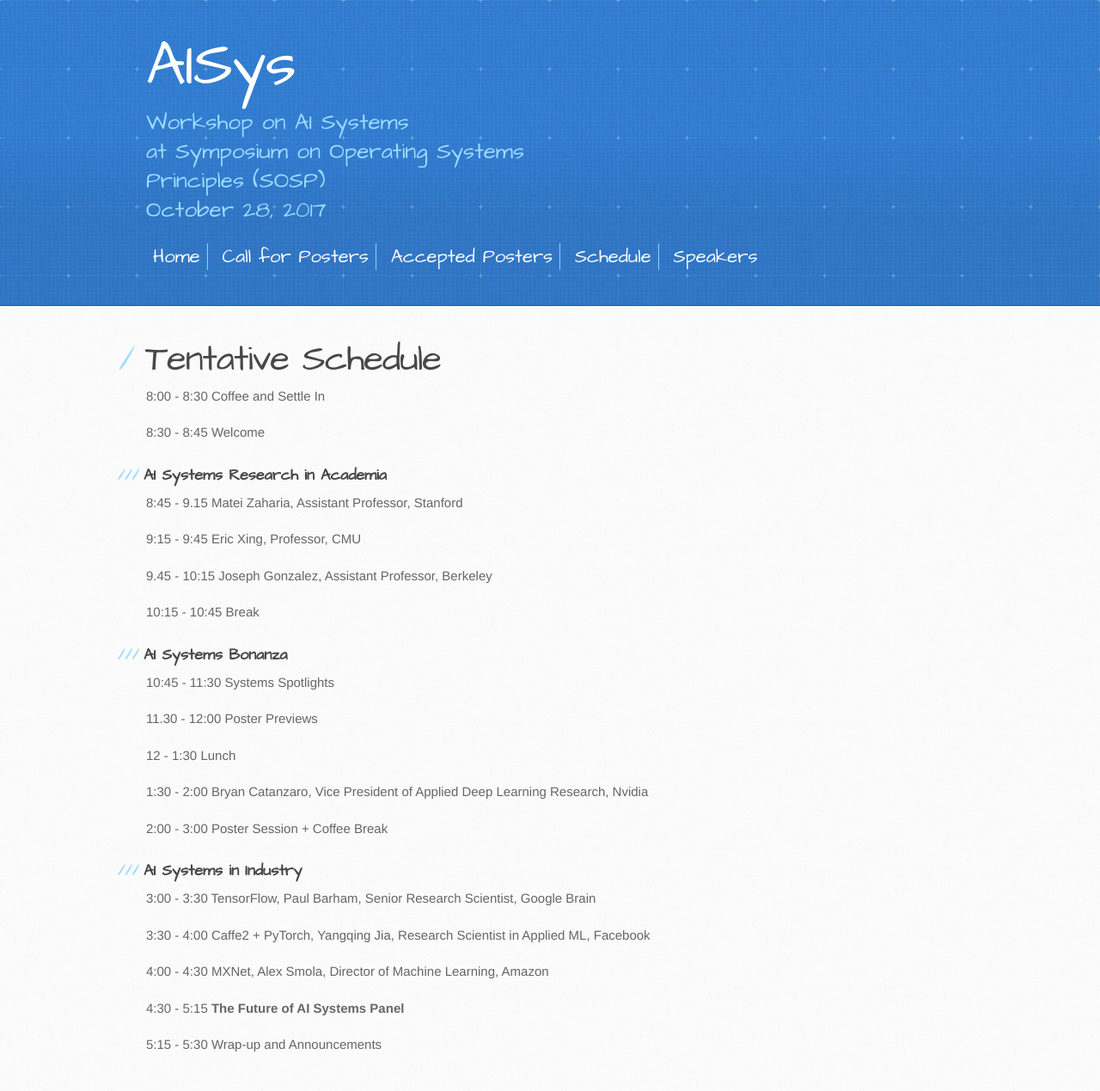
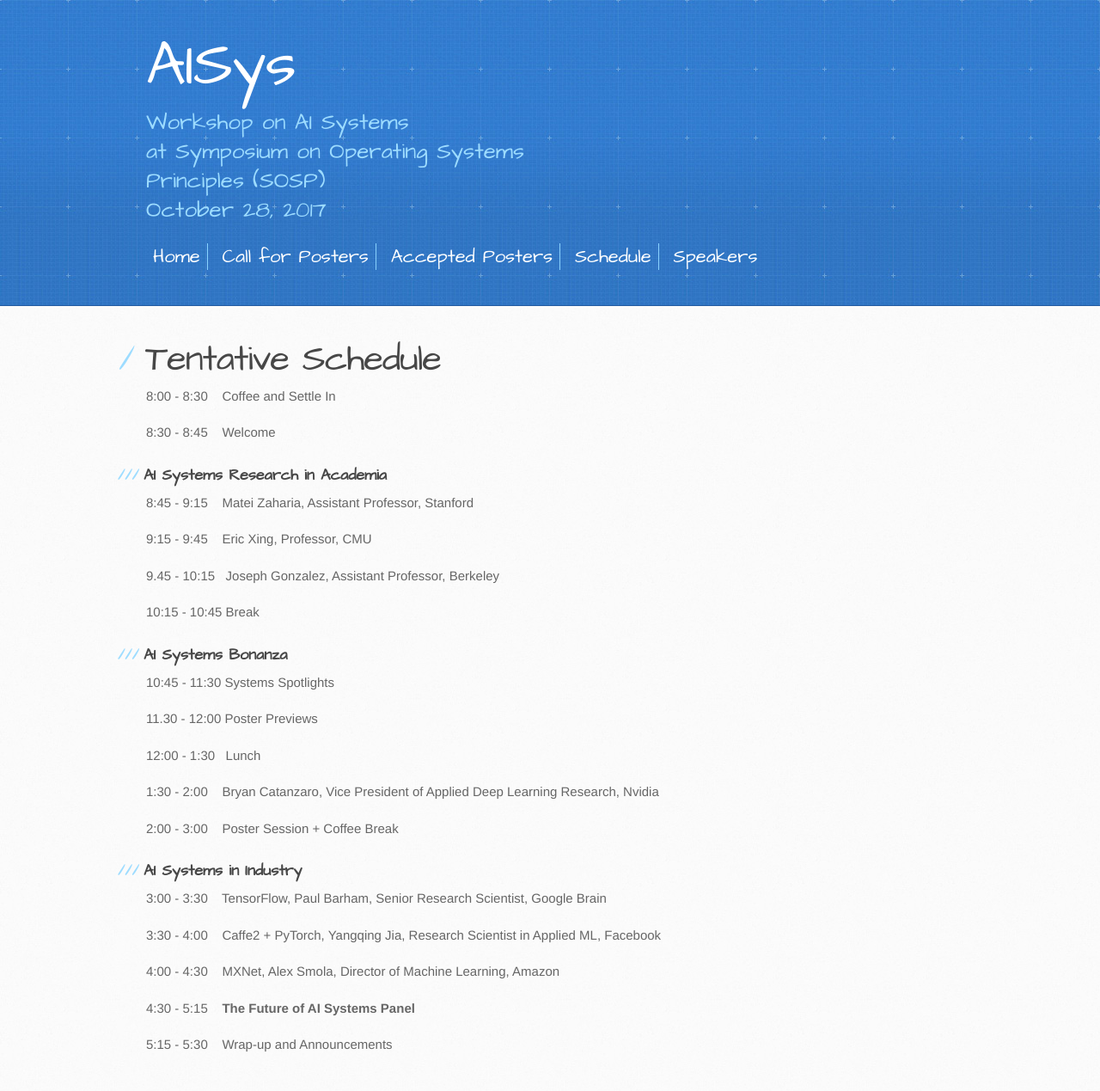
Before and after one commit to LearningSys/sosp17, a Jekyll site: the page built from schedule.md, in a window 1280 px wide. Shown: the whole page at 86% size. Built offline with Jekyll 4.4.1, drawn with Linux system fonts in a browser that asks for light colours; our own code applies the rules of GitHub Pages for plain Markdown files; the repository's description, which GitHub fills in, is left out.

Commit message:
schedule format tweaks

```diff
--- a/schedule.md
+++ b/schedule.md
@@ -1,16 +1,16 @@
 # Tentative Schedule
 
-8:00 - 8:30            Coffee and Settle In
+8:00 - 8:30 &nbsp;&nbsp;     Coffee and Settle In
 
-8:30 - 8:45            Welcome
+8:30 - 8:45 &nbsp;&nbsp;     Welcome
 
 ### AI Systems Research in Academia
 
-8:45 - 9.15            Matei Zaharia, Assistant Professor, Stanford
+8:45 - 9:15 &nbsp;&nbsp;     Matei Zaharia, Assistant Professor, Stanford
 
-9:15 - 9:45            Eric Xing, Professor, CMU
+9:15 - 9:45 &nbsp;&nbsp;     Eric Xing, Professor, CMU
 
-9.45 - 10:15          Joseph Gonzalez, Assistant Professor, Berkeley
+9.45 - 10:15 &nbsp;          Joseph Gonzalez, Assistant Professor, Berkeley
 
 
 10:15 - 10:45       Break
@@ -22,22 +22,22 @@
 11.30 - 12:00       Poster Previews
 
 
-12 - 1:30                Lunch
+12:00 - 1:30 &nbsp;        Lunch
 
-1:30 - 2:00            Bryan Catanzaro, Vice President of Applied Deep Learning Research, Nvidia
+1:30 - 2:00 &nbsp;&nbsp;   Bryan Catanzaro, Vice President of Applied Deep Learning Research, Nvidia
 
-2:00 - 3:00            Poster Session + Coffee Break
+2:00 - 3:00 &nbsp;&nbsp;   Poster Session + Coffee Break
 
 
 ### AI Systems in Industry
 
-3:00 - 3:30            TensorFlow, Paul Barham, Senior Research Scientist, Google Brain
+3:00 - 3:30 &nbsp;&nbsp;   TensorFlow, Paul Barham, Senior Research Scientist, Google Brain
 
-3:30 - 4:00            Caffe2 + PyTorch, Yangqing Jia, Research Scientist in Applied ML, Facebook
+3:30 - 4:00 &nbsp;&nbsp;   Caffe2 + PyTorch, Yangqing Jia, Research Scientist in Applied ML, Facebook
 
-4:00 - 4:30            MXNet, Alex Smola, Director of Machine Learning, Amazon
+4:00 - 4:30 &nbsp;&nbsp;   MXNet, Alex Smola, Director of Machine Learning, Amazon
 
 
-4:30 - 5:15           **The Future of AI Systems Panel**
+4:30 - 5:15 &nbsp;&nbsp;   **The Future of AI Systems Panel**
 
-5:15 - 5:30          Wrap-up and Announcements
+5:15 - 5:30 &nbsp;&nbsp;   Wrap-up and Announcements
```
